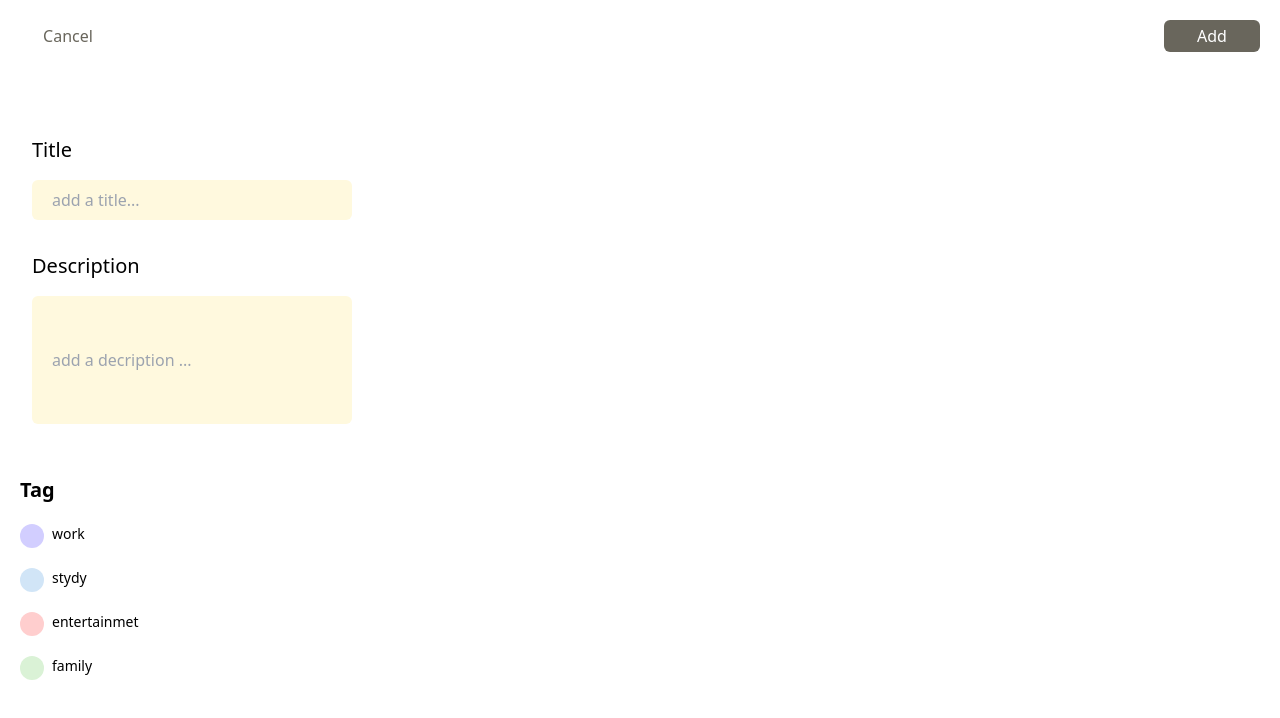
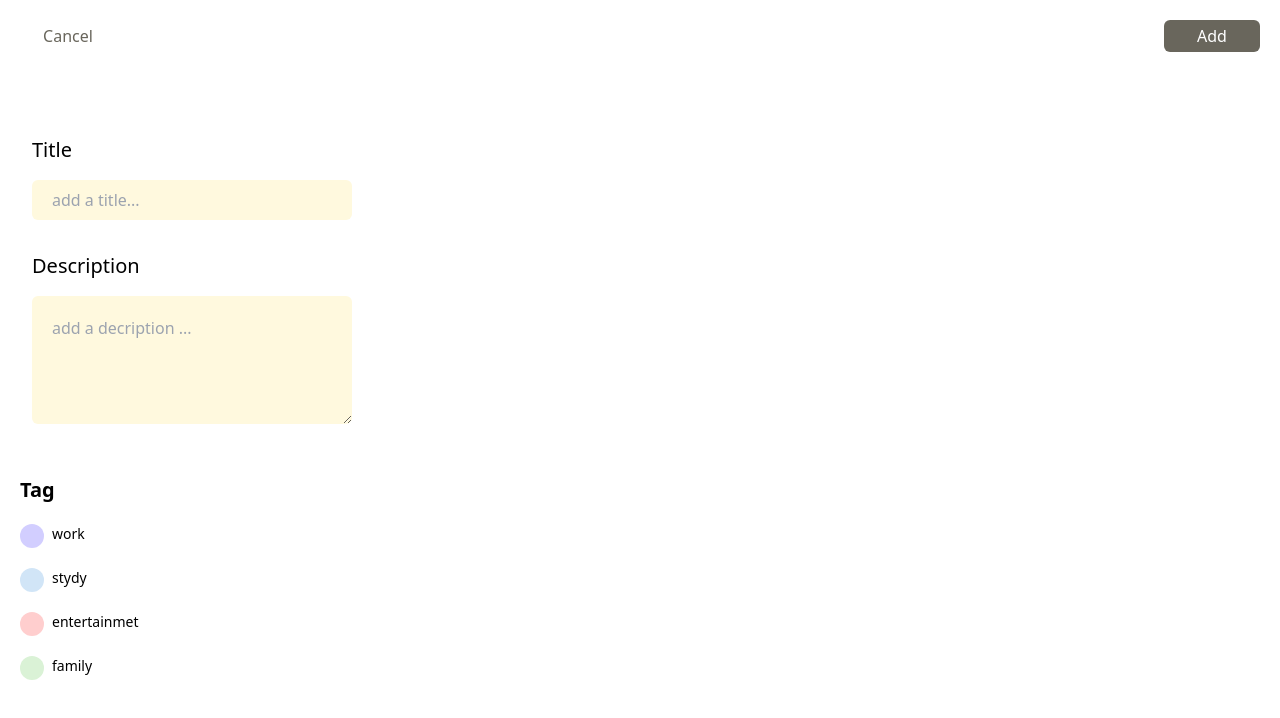
Before and after one commit to Tijana84/todo-list, a React (Vite) app in the folder todo-list/: page /todo-form in a window 1280 px wide. Shown: the top 718 px of the page. Built offline with nearby package versions, Linux system fonts and the light colour scheme.

Commit message:
changed tag in todo-form

```diff
--- a/todo-list/src/TodoForm/index.tsx
+++ b/todo-list/src/TodoForm/index.tsx
@@ -52,8 +52,7 @@ export const TodoForm = () => {
         <label htmlFor="title" className="text-xl mb-4">
           Description
         </label>
-        <input
-          type="text"
+        <textarea
           onChange={(event) => setDescription(event.target.value)}
           placeholder="add a decription ..."
           className="w-80 h-32 bg-yellow rounded-md mb-8 p-5"
--- a/todo-list/src/TodoList/index.tsx
+++ b/todo-list/src/TodoList/index.tsx
@@ -14,7 +14,9 @@ export const TodoList = () => {
 
   const handleEdit = () => {};
 
-  const handleDelete = () => {};
+  const handleDelete = () => {
+
+  };
 
   const handlePlus = () => {
     navigation("/todo-form");
```
